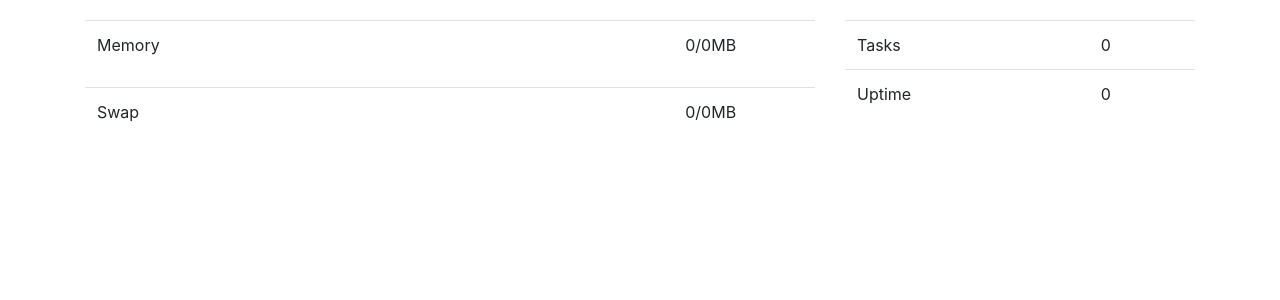
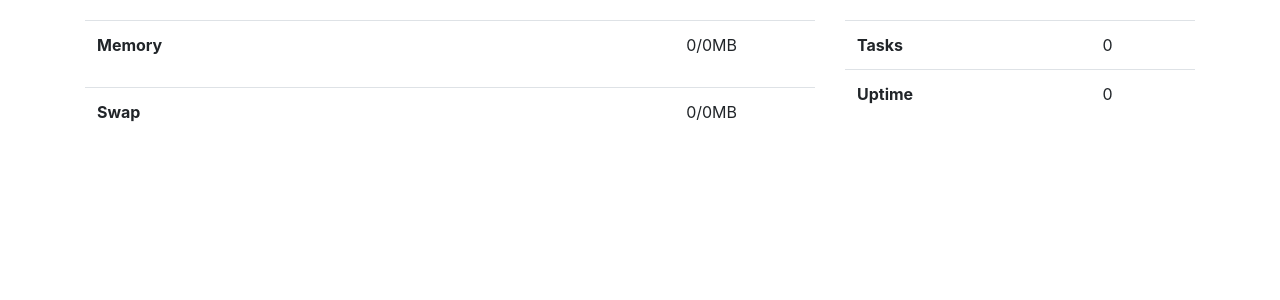
Before and after one commit to polarkac/PiMonitor, a Django app: page / in a window 1280 px wide. Shown: the top 300 px of the page. Run offline with Django 3.2, Linux system fonts and the light colour scheme; data that the repository does not hold is empty; some libraries are stand-ins or nearby versions.

Commit message:
Bold first column, margin for bottom body

```diff
--- a/statics/scripts.js
+++ b/statics/scripts.js
@@ -44,7 +44,7 @@ function get_cpu_data() {
                 var cpu_num = i + 1;
                 $("#cpu-" + cpu_num).parent().parent().remove();
                 $("#info-table").append(
-                    "<tr><td>CPU " + cpu_num + "</td><td colspan=\"2\"><canvas id=\"cpu-" + cpu_num + "\" width=\"400\" height=\"18\"></canvas></td></tr>"
+                    "<tr><td class=\"bold\">CPU " + cpu_num + "</td><td colspan=\"2\"><canvas id=\"cpu-" + cpu_num + "\" width=\"400\" height=\"18\"></canvas></td></tr>"
                 );
                 render_graph(data.cpu_percent[i], "cpu-" + cpu_num);
             }
--- a/statics/styles.css
+++ b/statics/styles.css
@@ -1,6 +1,10 @@
 html {
     position: relative;
     min-height: 100%;
+}
+
+body {
+    margin-bottom: 60px;
 }
 
 canvas {
@@ -23,3 +27,7 @@ canvas {
 .footer .text-muted {
     margin-top: 18px;
 }
+
+.bold {
+    font-weight: bold;
+}
--- a/templates/monitor/summary.html
+++ b/templates/monitor/summary.html
@@ -5,7 +5,7 @@
     <div class="col-md-8">
         <table id="info-table" class="table">
             <tr>
-                <td>
+                <td class="bold">
                     Memory
                 </td>
                 <td>
@@ -16,7 +16,7 @@
                 </td>
             </tr>
             <tr>
-                <td>
+                <td class="bold">
                     Swap
                 </td>
                 <td>
@@ -30,8 +30,8 @@
     </div>
     <div class="col-md-4">
         <table class="table">
-            <tr><td>Tasks</td><td><span id="tasks-num">0</span></td></tr>
-            <tr><td>Uptime</td><td><span id="uptime">0</span></td></tr>
+            <tr><td class="bold">Tasks</td><td><span id="tasks-num">0</span></td></tr>
+            <tr><td class="bold">Uptime</td><td><span id="uptime">0</span></td></tr>
         </table>
     </div>
 </div>
```
